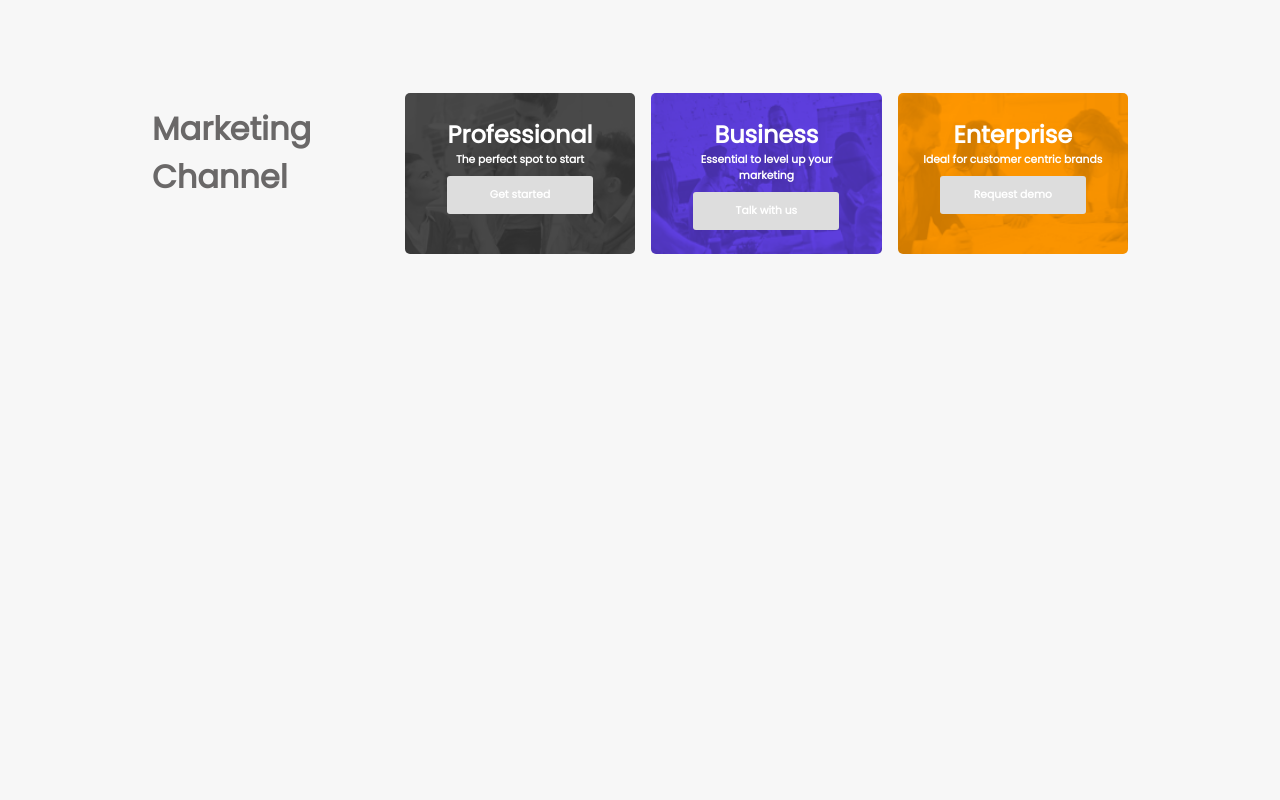
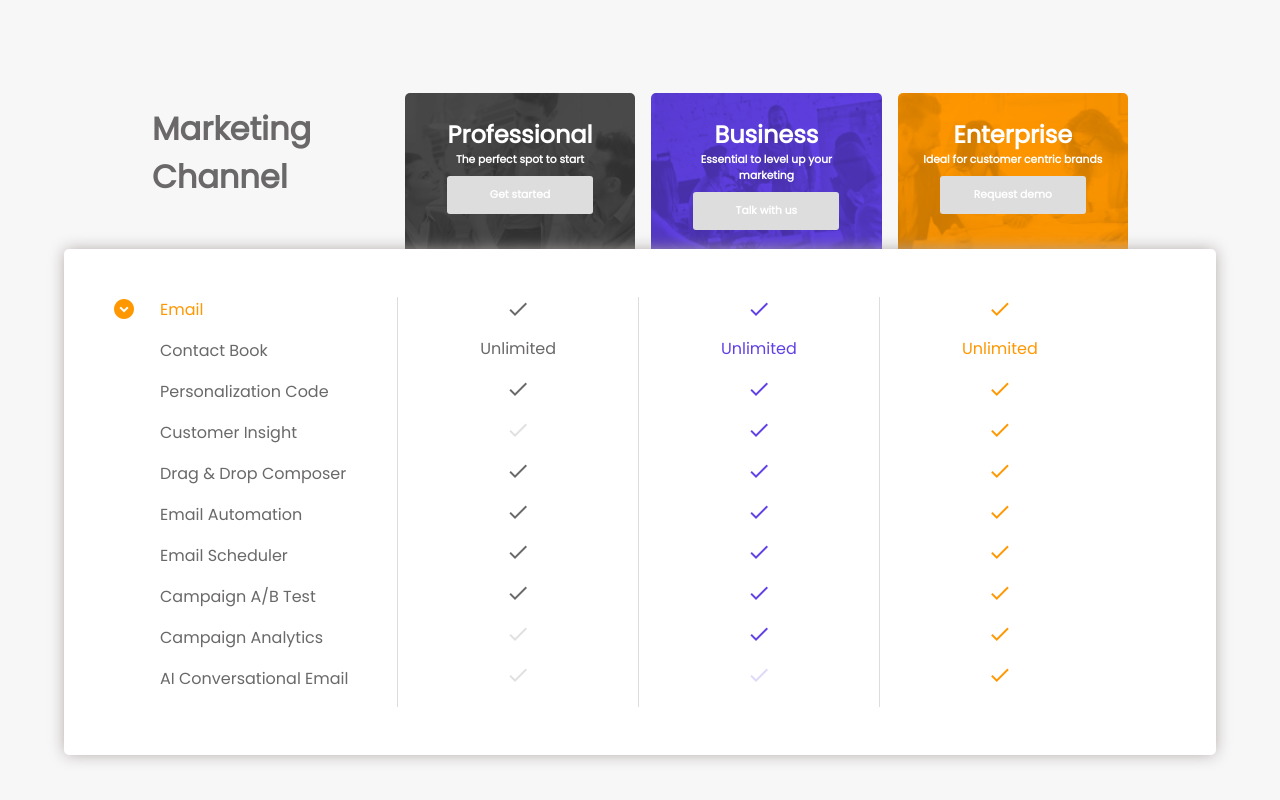
Before and after one commit to ferdiaa/testtask, a plain HTML site: page index.html in a window 1280 px wide. Shown: the part 408-1208 px from the top of the page. Before the commit the page ends 800 px from the top, so only its background shows below. Drawn offline with Linux system fonts and the light colour scheme.

Commit message:
build marketing channel benefit card

```diff
--- a/index.html
+++ b/index.html
@@ -41,6 +41,63 @@
 			<h6 class="btn">Request demo</h6>
 		</div>
 	</main>
+	<section class="market">
+		<div class="section-benefits">
+			<div class="desc">
+				<span class="material-icons expand">expand_circle_down</span>
+				<ul class="description">
+					<li class="email benefit">Email<span class="material-icons exmore">expand_more</span></li>
+					<li class="benefit">Contact Book</li>
+					<li class="benefit">Personalization Code</li>
+					<li class="benefit">Customer Insight</li>
+					<li class="benefit">Drag & Drop Composer</li>
+					<li class="benefit">Email Automation</li>
+					<li class="benefit">Email Scheduler</li>
+					<li class="benefit">Campaign A/B Test</li>
+					<li class="benefit">Campaign Analytics</li>
+					<li class="benefit convers">AI Conversational Email</li>
+				</ul>
+			</div>
+			<div class="done">
+				<ul class="profes">
+					<li><span class="material-icons emails active">done</span></li>
+					<li class="unlimited">Unlimited</li>
+					<li><span class="material-icons actives">done</span></li>
+					<li><span class="material-icons mute actives">done</span></li>
+					<li><span class="material-icons actives">done</span></li>
+					<li><span class="material-icons actives">done</span></li>
+					<li><span class="material-icons actives">done</span></li>
+					<li><span class="material-icons actives">done</span></li>
+					<li><span class="material-icons actives mute">done</span></li>
+					<li><span class="material-icons actives mute">done</span></li>
+				</ul>
+				<ul class="busi">
+					<li><span class="material-icons emails active">done</span></li>
+					<li class="unlimited">Unlimited</li>
+					<li><span class="material-icons actives">done</span></li>
+					<li><span class="material-icons actives">done</span></li>
+					<li><span class="material-icons actives">done</span></li>
+					<li><span class="material-icons actives">done</span></li>
+					<li><span class="material-icons actives">done</span></li>
+					<li><span class="material-icons actives">done</span></li>
+					<li><span class="material-icons actives">done</span></li>
+					<li><span class="material-icons actives mute">done</span></li>
+				</ul>
+				<ul class="enter">
+					<li><span class="material-icons emails active">done</span></li>
+					<li class="unlimited">Unlimited</li>
+					<li><span class="material-icons actives">done</span></li>
+					<li><span class="material-icons actives">done</span></li>
+					<li><span class="material-icons actives">done</span></li>
+					<li><span class="material-icons actives">done</span></li>
+					<li><span class="material-icons actives">done</span></li>
+					<li><span class="material-icons actives">done</span></li>
+					<li><span class="material-icons actives">done</span></li>
+					<li><span class="material-icons actives">done</span></li>
+				</ul>
+			</div>
+		</div>
+	</section>
 
 </body>
 </html>
```
